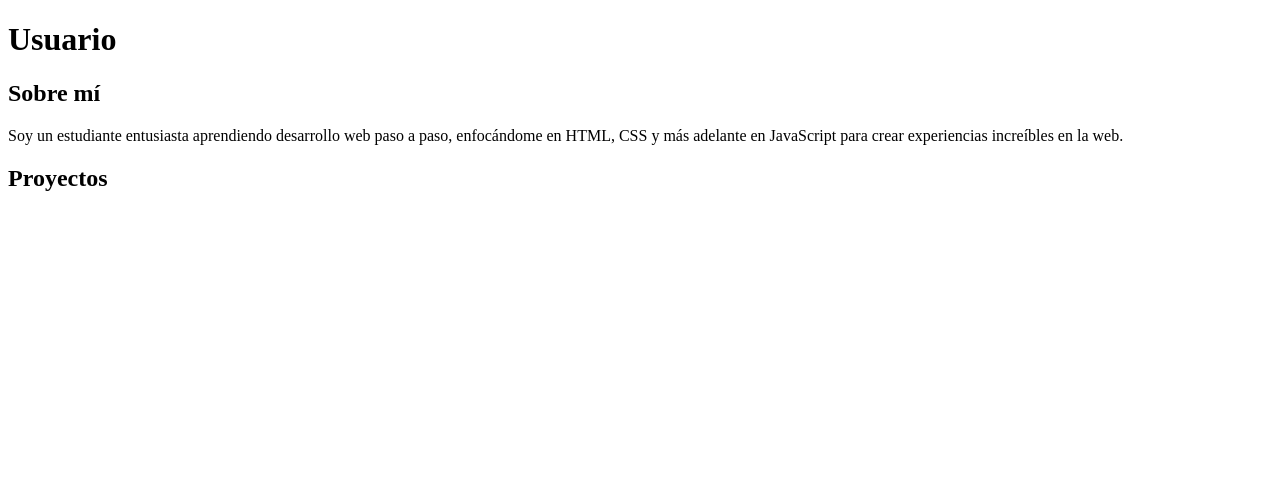
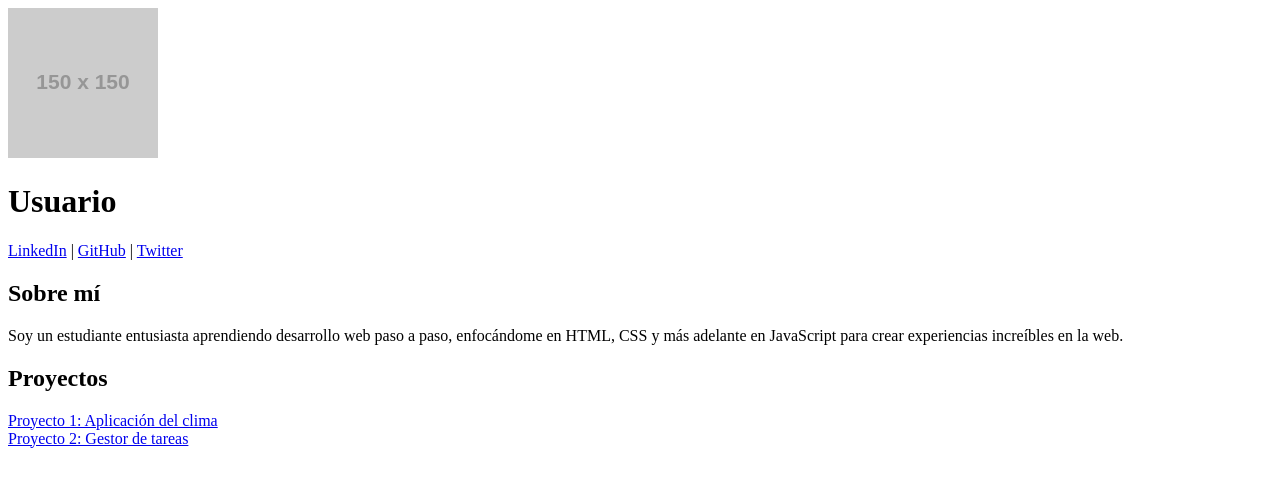
Before and after one commit to alexcoce0105-sketch/portfolio-taller, a plain HTML site: page index.html in a window 1280 px wide. Drawn offline with Linux system fonts and the light colour scheme; placeholder pictures from the web are drawn by us.

Commit message:
Ejercicio 2: Enlaces e imagenes

```diff
--- a/index.html
+++ b/index.html
@@ -1,15 +1,28 @@
 <!DOCTYPE html>
 <html lang="es">
+
 <head>
     <meta charset="UTF-8">
     <title>Portfolio - Usuario</title>
 </head>
+
 <body>
+    <img src="https://via.placeholder.com/150" alt="Foto de perfil de Usuario">
     <h1>Usuario</h1>
+    <div>
+        <a href="https://linkedin.com">LinkedIn</a> |
+        <a href="https://github.com">GitHub</a> |
+        <a href="https://twitter.com">Twitter</a>
+    </div>
 
     <h2>Sobre mí</h2>
-    <p>Soy un estudiante entusiasta aprendiendo desarrollo web paso a paso, enfocándome en HTML, CSS y más adelante en JavaScript para crear experiencias increíbles en la web.</p>
+    <p>Soy un estudiante entusiasta aprendiendo desarrollo web paso a paso, enfocándome en HTML, CSS y más adelante en
+        JavaScript para crear experiencias increíbles en la web.</p>
 
     <h2>Proyectos</h2>
+    <a href="https://ejemplo.com/proyecto1">Proyecto 1: Aplicación del clima</a>
+    <br>
+    <a href="https://ejemplo.com/proyecto2">Proyecto 2: Gestor de tareas</a>
 </body>
+
 </html>
```
